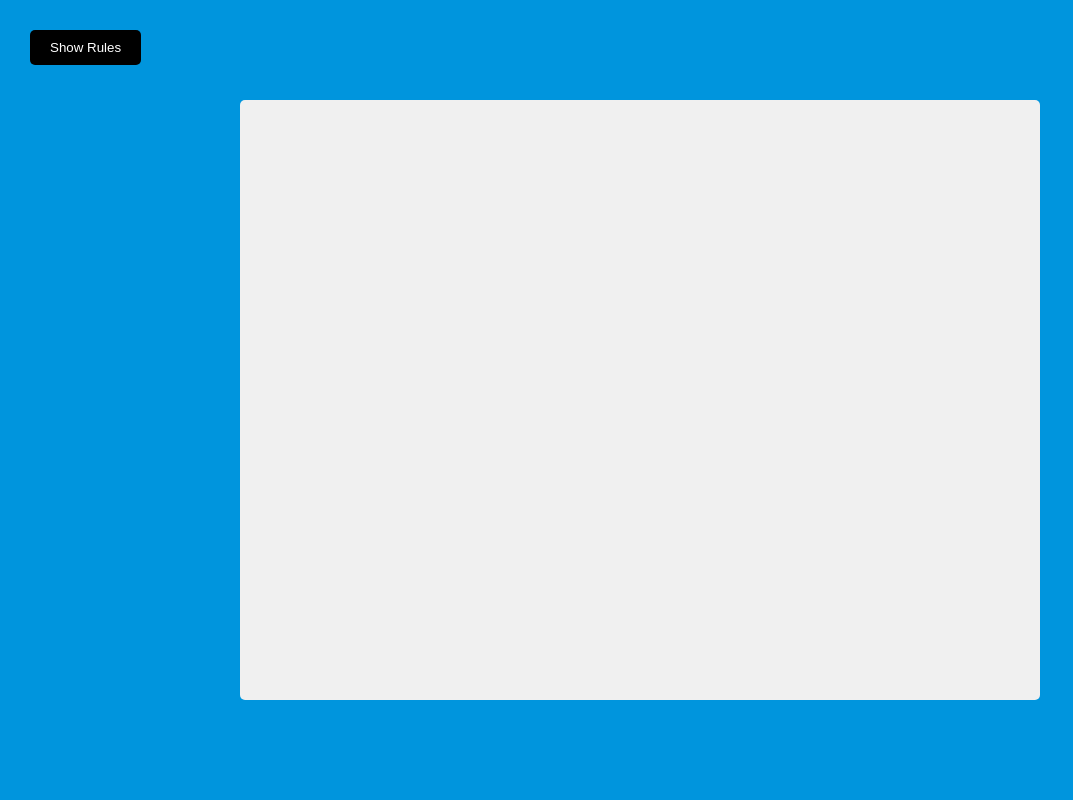
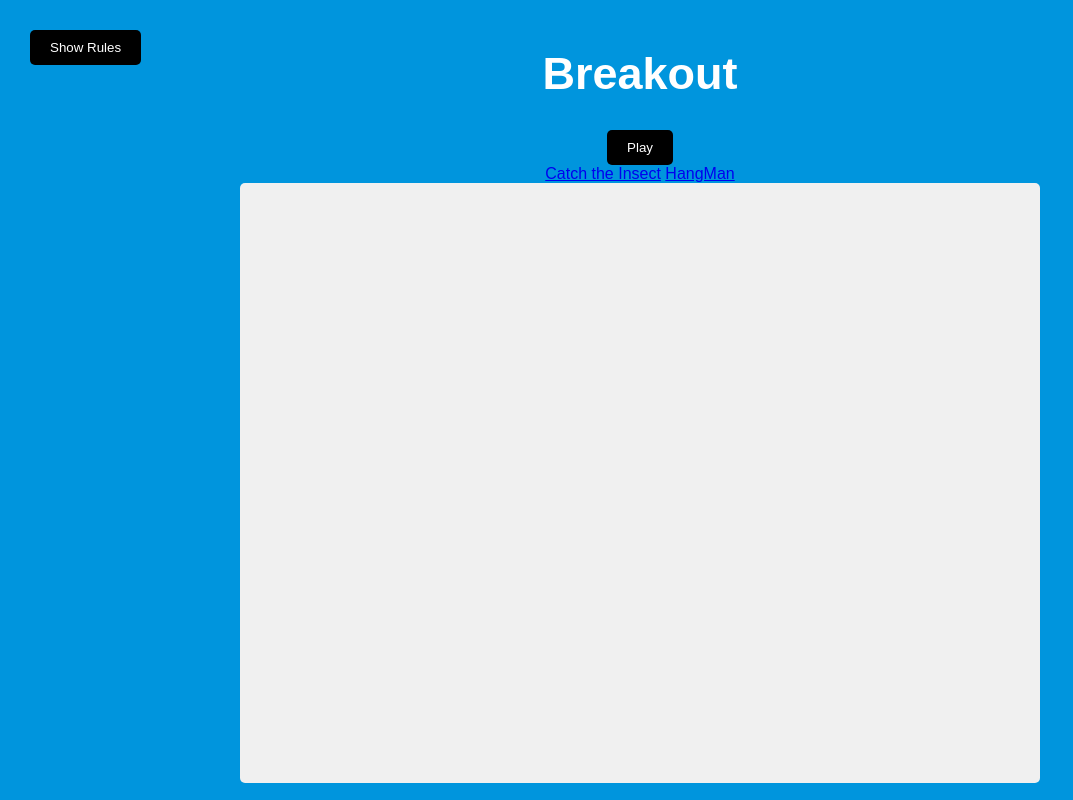
Before and after one commit to morenokhoun/website2, a plain HTML site: page breakout.html in a window 1280 px wide. Shown: the whole page, without its empty margins (0-1073 px from the left). Drawn offline with Linux system fonts and the light colour scheme.

Commit message:
Update breakout.html

```diff
--- a/breakout.html
+++ b/breakout.html
@@ -1,22 +1,42 @@
 <!DOCTYPE html>
-<html lang="en">
+<html lang="eng">
+
     <head>
         <meta charset="UTF-8">
-        <meta name="viewport" content="width=device-width, initial-scale=1.0">
+        <meta name="viewport" content="width=device-width,
+                                       initial-scale=1.0">
         <title>Breakout</title>
         <link rel="stylesheet" href="css/breakout.css">
     </head>
+
     <body>
-        <h1<Breakout</h1>
+        <h1>Breakout</h1>
+
+        <button id="start-btn" class="btn start-btn">Play</button>
+
         <button id="rules-btn" class="btn rules-btn">Show Rules</button>
         <div id="rules" class="rules">
             <h2>How To Play:</h2>
-            <p>Use your right and left keys to move the paddle to bounce the ball up and break the blocks.</p>
+            <p>Use your right and left keys to move the paddle to
+                bounce the ball up and break the blocks.</p>
             <p>If you miss the ball, your score and the blocks will reset.</p>
             <button id="close-btn" class="btn">Close</button>
+
         </div>
 
-        <canvas id="canvas" width="800" height="600" ></canvas>
+        <div class="link-container">
+
+            <a href="insect.html">Catch the Insect</a>
+            <a href="hangman.html">HangMan</a>
+
+        </div>
+
+
+
+
+
+
+        <canvas id="canvas" width="800" height="600"></canvas>
     </body>
     <script src="js/breakout.js"></script>
-</html>
+    <html>
```
